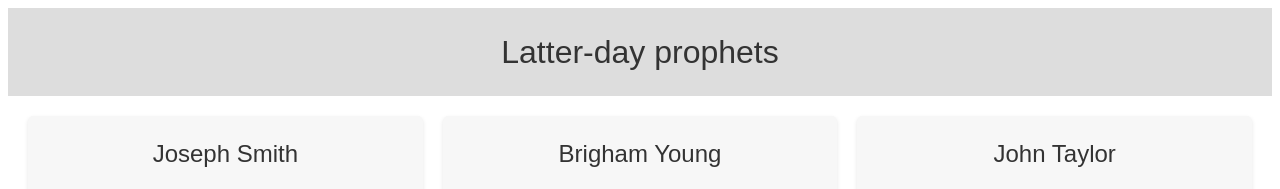
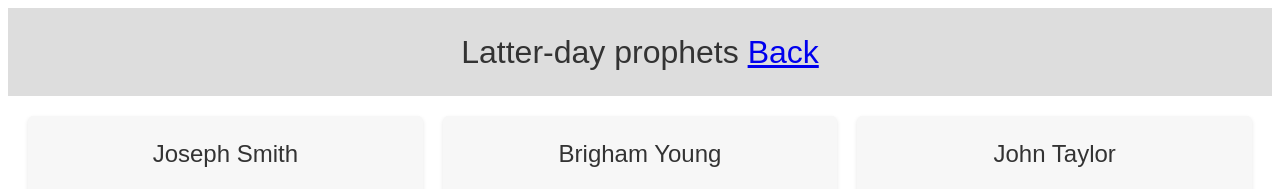
Before and after one commit to Dolo1993/wdd230, a plain HTML site: page lesson09/prophets.html in a window 1280 px wide. Shown: the top 189 px of the page. Drawn offline with Linux system fonts and the light colour scheme.

Commit message:
done with prophet card

```diff
--- a/lesson09/prophets.html
+++ b/lesson09/prophets.html
@@ -11,7 +11,7 @@
 <body>
     <header>
         <h1>Latter-day prophets
-            <!-- <a class ="h" href="../index.html">Back</a> -->
+            <a class ="h" href="../index.html">Back</a>
         </h1>
     </header>
     <main>
```
